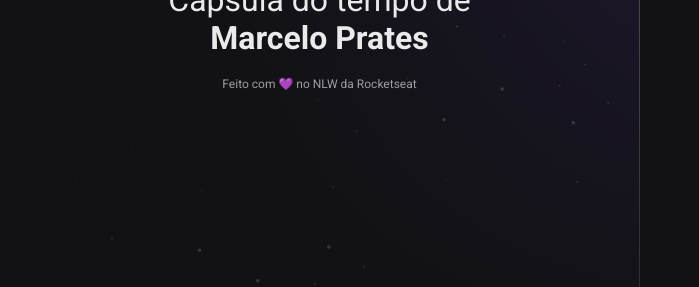
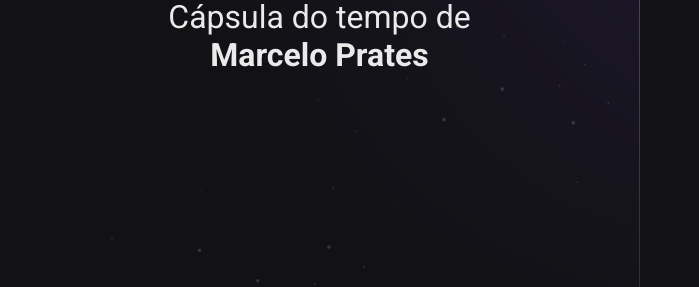
Before and after one commit to marcelomprates/nlw-spacetime, a plain HTML site: page index.html in a window 1280 px wide. Shown: the part 489-776 px from the top of the page, 0-699 px from the left. Drawn offline with Linux system fonts and the light colour scheme.

Commit message:
remove span

```diff
--- a/index.html
+++ b/index.html
@@ -23,8 +23,6 @@
         Cápsula do tempo de<br />
         <strong>Marcelo Prates</strong>
       </p>
-
-      <span>Feito com 💜 no NLW da Rocketseat</span>
     </aside>
 
     <nav>
```
